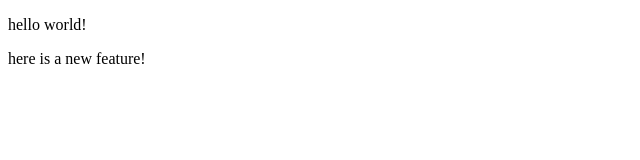
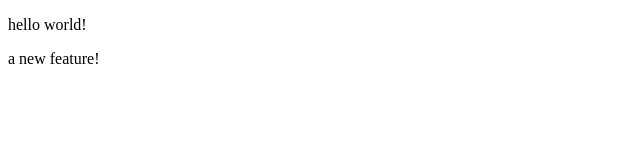
Before and after one commit to SethDuwei/Python-Scraping-Lesson, a plain HTML site: page index.html in a window 1280 px wide. Shown: the full height of the page, 0-640 px from the left. Drawn offline with Linux system fonts and the light colour scheme.

Commit message:
new features

```diff
--- a/index.html
+++ b/index.html
@@ -9,7 +9,7 @@
 
 <body>
     <p>hello world!</p>
-    <p>here is a new feature!</p>
+    <p>a new feature!</p>
 </body>
 
 </html>
```
